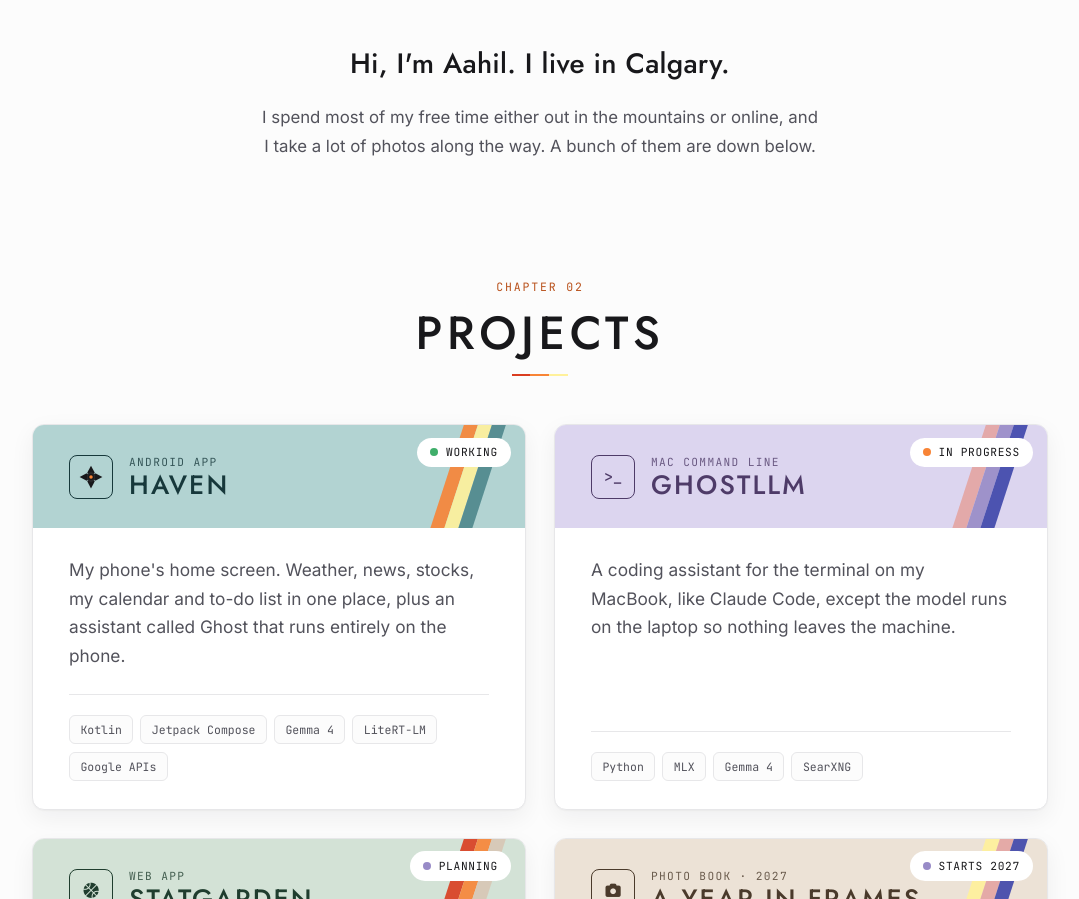
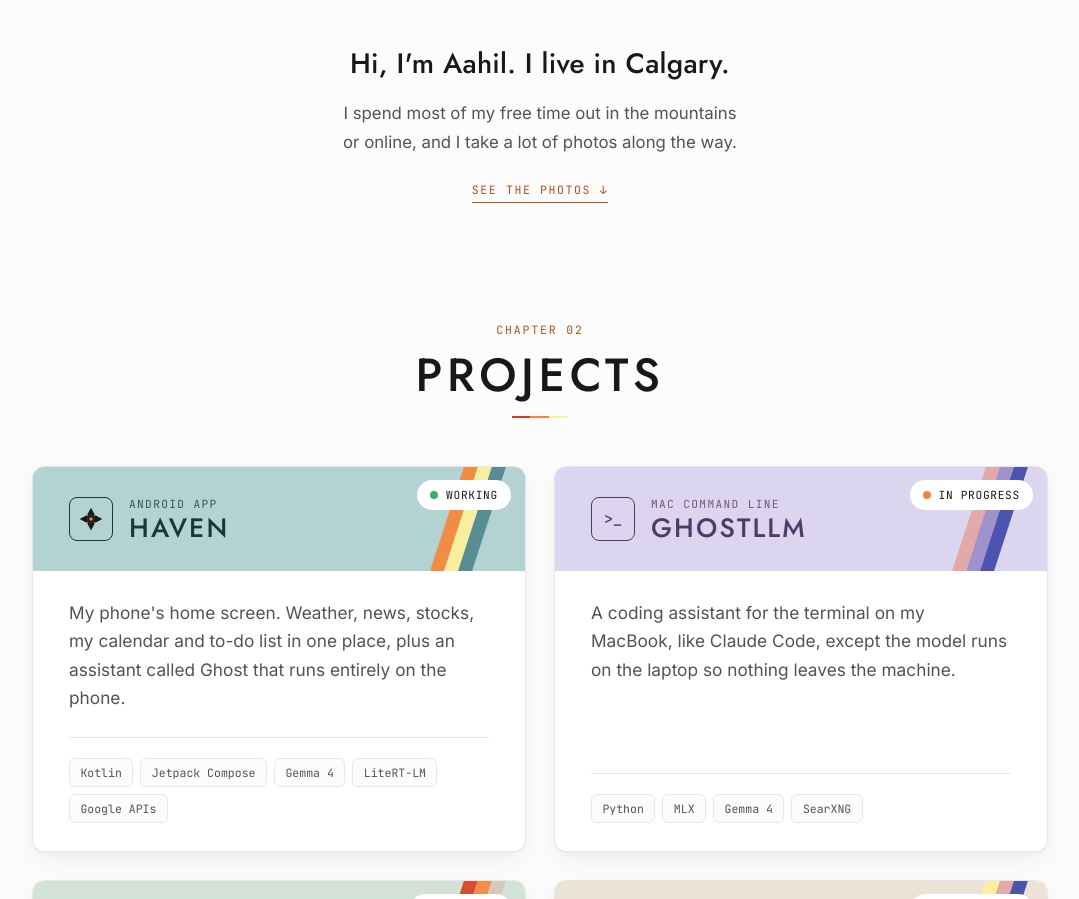
Before and after one commit to AahilD/PersonalWebsite, a plain HTML site: page index.html in a window 1280 px wide. Shown: the part 1021-1920 px from the top of the page, without its empty margins (100-1179 px from the left). Drawn offline with nearby package versions, Linux system fonts and the light colour scheme.

Commit message:
Balance the About text and add a link to the photos
Co-Authored-By: Claude Opus 5.5 <noreply@anthropic.com>

```diff
--- a/index.html
+++ b/index.html
@@ -97,10 +97,11 @@
         <p class="about-lead">
           Hi, I'm Aahil. I live in Calgary.
         </p>
-        <p>
-          I spend most of my free time either out in the mountains or online, and I take
-          a lot of photos along the way. A bunch of them are down below.
+        <p class="about-body">
+          I spend most of my free time out in the mountains or online,
+          and I take a lot of photos along the way.
         </p>
+        <a class="about-link" href="#photos">See the photos <span aria-hidden="true">&darr;</span></a>
       </div>
     </section>
 
--- a/styles.css
+++ b/styles.css
@@ -641,10 +641,30 @@ main,
   color: var(--text);
 }
 
-.about-copy .about-lead + p {
-  margin-top: 1.25rem;
+.about-copy .about-body {
+  max-width: 30em;
+  margin: 1rem auto 0;
   font-size: 1.05rem;
   line-height: 1.7;
+  text-wrap: balance;
+}
+
+.about-link {
+  display: inline-block;
+  margin-top: 1.5rem;
+  font-family: var(--font-mono);
+  font-size: 0.72rem;
+  letter-spacing: 0.14em;
+  text-transform: uppercase;
+  color: var(--orange-ink);
+  text-decoration: none;
+  border-bottom: 1px solid currentColor;
+  padding-bottom: 0.15rem;
+  transition: opacity var(--t-fast) ease;
+}
+
+.about-link:hover {
+  opacity: 0.7;
 }
 
 /* ===== PROJECTS ===== */
```
